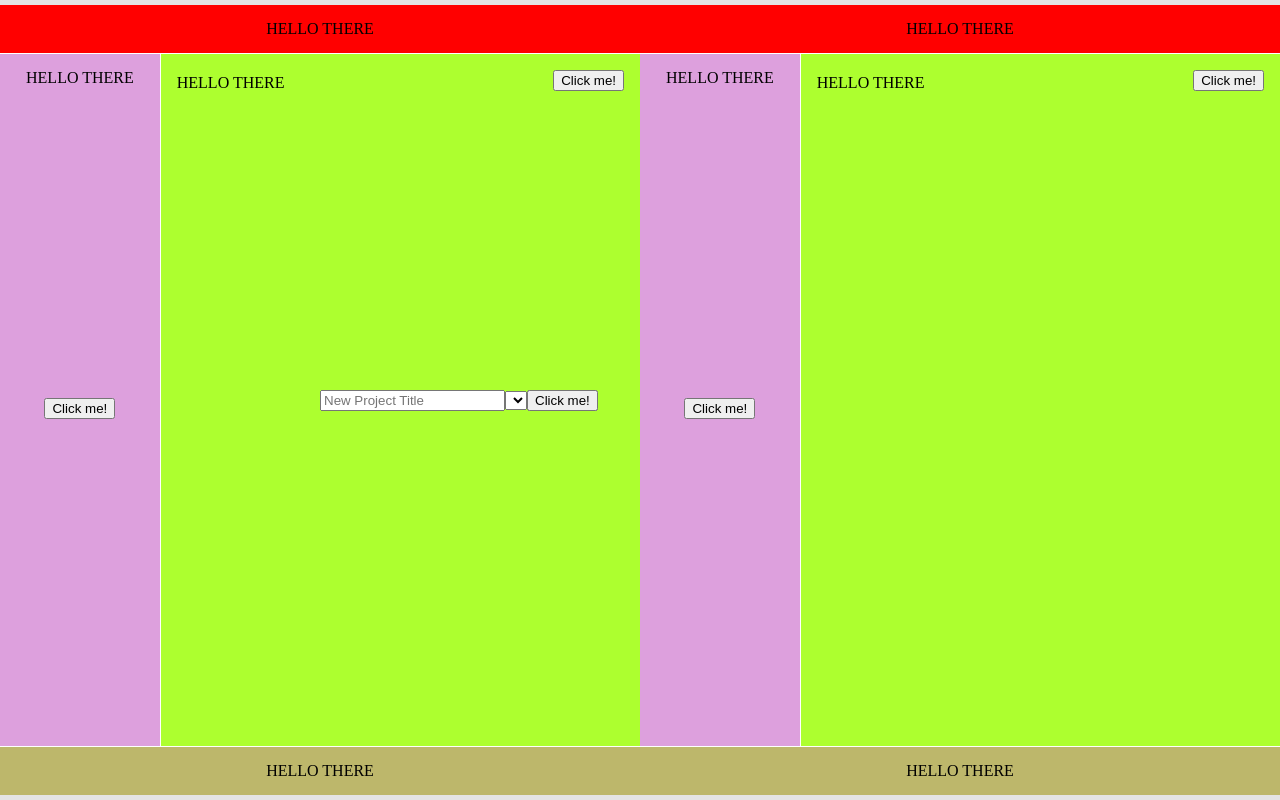
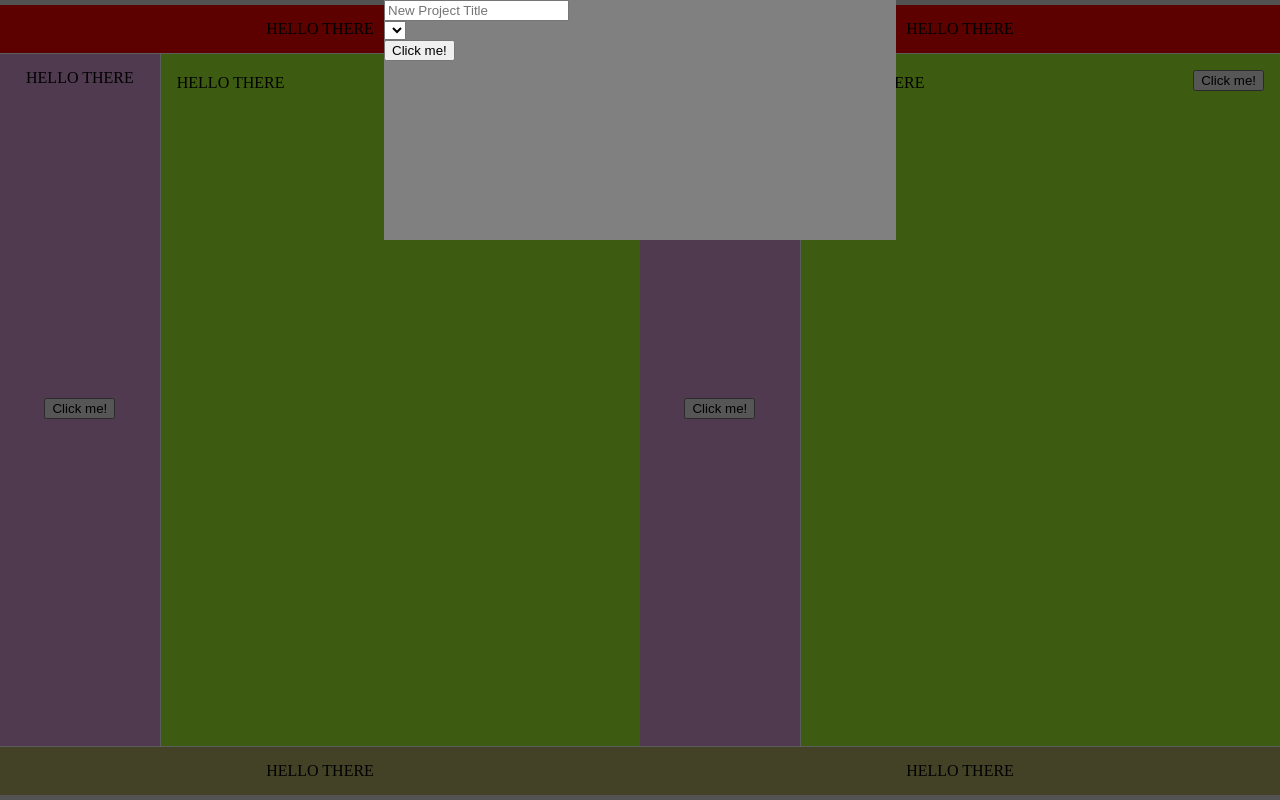
Before and after one commit to shaun-b1/to_do_list, a website built with webpack: page dist/index.html in a window 1280 px wide. Built offline with nearby package versions, Linux system fonts and the light colour scheme.

Commit message:
Modal is appearing very roughly

```diff
--- a/src/css/style.css
+++ b/src/css/style.css
@@ -60,7 +60,20 @@ footer {
 }
 
 .modal {
+    position: fixed;
     z-index: 1;
-    width: 50%;
-    position: fixed;
+    left: 0;
+    top: 0;
+    width: 100%;
+    height: 100%;
+    overflow: auto;
+    background-color: rgba(0, 0, 0, 0.4);
 }
+
+.modal>form {
+    margin: 0 auto;
+    top: 40%;
+    width: 40%;
+    height: 30%;
+    background: grey;
+}
--- a/src/js/project_page.js
+++ b/src/js/project_page.js
@@ -1,6 +1,6 @@
 export default (function() {
     // let createProjectModal = function () {
-        const modal = document.createElement('div')
+        const modal = document.createElement('section')
         modal.classList.add('modal')
         modal.id = 'project-modal'
 
@@ -10,16 +10,22 @@ export default (function() {
         title.setAttribute("type", "text")
         title.setAttribute("name", "Title")
         title.setAttribute("placeholder", "New Project Title")
+        const titleDiv = document.createElement('div')
+        titleDiv.appendChild(title)
 
         const colour = document.createElement('select')
         colour.setAttribute("name", "colour")
         colour.setAttribute("placeholder", "Select A Colour")
+        const colourDiv = document.createElement('div')
+        colourDiv.appendChild(colour)
 
         const submit = document.createElement('button')
         submit.setAttribute("type", "submit")
         submit.innerText = "Click me!"
+        const submitDiv = document.createElement('div')
+        submitDiv.appendChild(submit)
 
-        form.append(title, colour, submit)
+        form.append(titleDiv, colourDiv, submitDiv)
         modal.appendChild(form)
         document.body.appendChild(modal)
     // }
```
Also changed, not shown: dist/js/index.bundle.js, dist/js/project_page.bundle.js.
